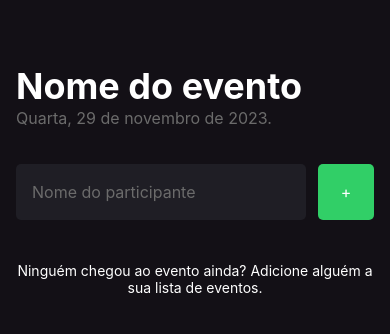
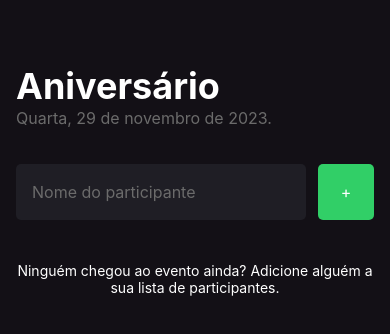
Before and after one commit to flavioaugusto1/my-event, a React Native app: screen / in a window 390 px wide. Shown: the top 334 px of the page. Built offline with nearby package versions, Linux system fonts and the light colour scheme.

Commit message:
Inserida validação caso nome do participante esteja vazio

```diff
--- a/src/components/Participant/index.tsx
+++ b/src/components/Participant/index.tsx
@@ -10,7 +10,6 @@ export function Participant({ name, onRemove }: Props) {
   return (
     <View style={styles.container}>
       <Text style={styles.name}>{name}</Text>
-
       <TouchableOpacity style={styles.button} onPress={onRemove}>
         <Text
           style={styles.buttonText}
--- a/src/screens/Home/index.tsx
+++ b/src/screens/Home/index.tsx
@@ -9,6 +9,10 @@ export function Home() {
   const [participantName, setParticipantName] = useState('')
 
   function handleParticipantAdd() {
+    if(participantName == ''){
+      return Alert.alert('Nome não informado', 'Para cadastrar um participante é necessário que informe um nome.')
+    }
+
     if (participants.includes(participantName)) {
       return Alert.alert('Participante existe', 'Já existe um participante na lista com esse nome.')
     }
@@ -32,7 +36,7 @@ export function Home() {
   return (
     <View style={styles.container}>
       <Text style={styles.eventName}>
-        Nome do evento
+        Aniversário
       </Text>
       <Text style={styles.eventDate}>
         Quarta, 29 de novembro de 2023.
@@ -68,7 +72,7 @@ export function Home() {
         showsVerticalScrollIndicator={false}
         ListEmptyComponent={() => (
           <Text style={styles.listEmptyText}>
-            Ninguém chegou ao evento ainda? Adicione alguém a sua lista de eventos.
+            Ninguém chegou ao evento ainda? Adicione alguém a sua lista de participantes.
           </Text>
         )}
       />
```
